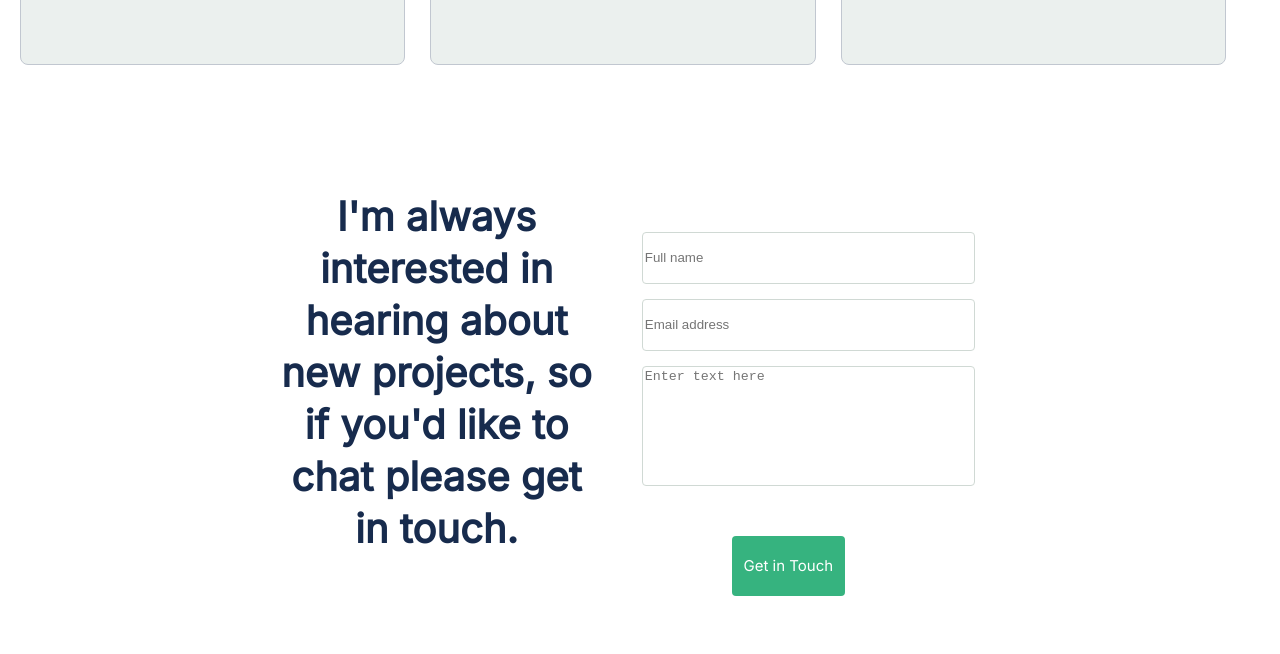
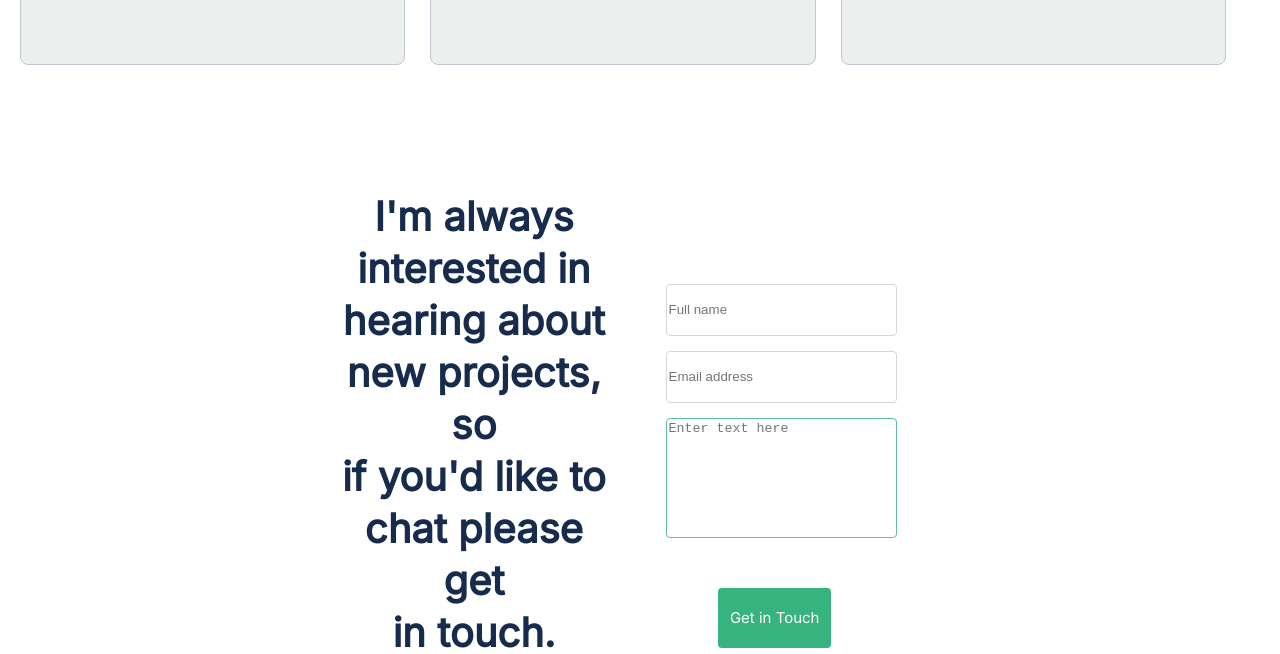
Before and after one commit to keebot-png/personal_portfolio, a website: page index.html in a window 1280 px wide. Shown: the part 3330-3984 px from the top of the page. Drawn offline with Linux system fonts and the light colour scheme.

Commit message:
fix markup and css conflicts

```diff
--- a/index.html
+++ b/index.html
@@ -298,13 +298,13 @@
             <form action="https://formspree.io/f/mlevdvkp" class="contact-details" method="post">
                 <ul class="contact-list">
                     <li>
-                        <input type="text" name="text" class="contact-1" maxlength="30" placeholder="Full name" required>
+                        <input type="text" name="text" class="contact-10" maxlength="30" placeholder="Full name" required>
                     </li>
                     <li>
-                        <input type="email" name="email" class="contact-2" placeholder="Email address" required>
+                        <input type="email" name="email" class="contact-20" placeholder="Email address" required>
                     </li>
                     <li>
-                        <textarea class="contact-3" name="message" maxlength="500" placeholder="Enter text here" required></textarea>
+                        <textarea class="contact-30" name="text" maxlength="500" placeholder="Enter text here" required></textarea>
                     </li>
                 </ul>
                 <div class="contact-button">
--- a/style.css
+++ b/style.css
@@ -408,23 +408,23 @@ form {
   justify-content: center;
 }
 
-.contact-1 {
+.contact-10 {
   height: 48px;
-  width: 250px;
+  width: 225px;
   border-radius: 4px;
   border: 1px solid #d0d9d4;
 }
 
-.contact-2 {
+.contact-20 {
   height: 48px;
-  width: 250px;
+  width: 225px;
   border-radius: 4px;
   border: 1px solid #d0d9d4;
 }
 
-.contact-3 {
+.contact-30 {
   height: 114px;
-  width: 250px;
+  width: 225px;
   left: 0;
   right: 0;
   top: 0;
```
